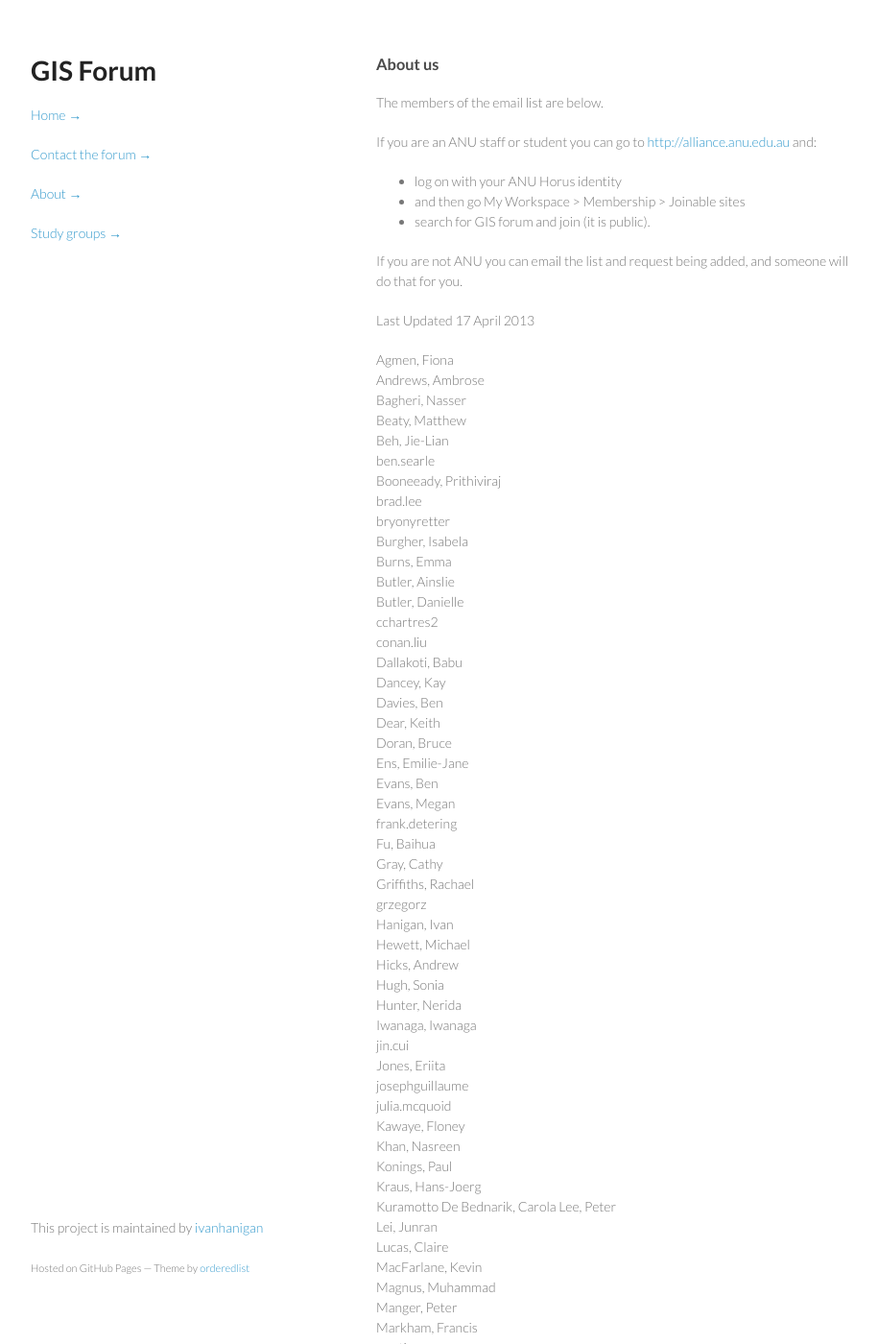
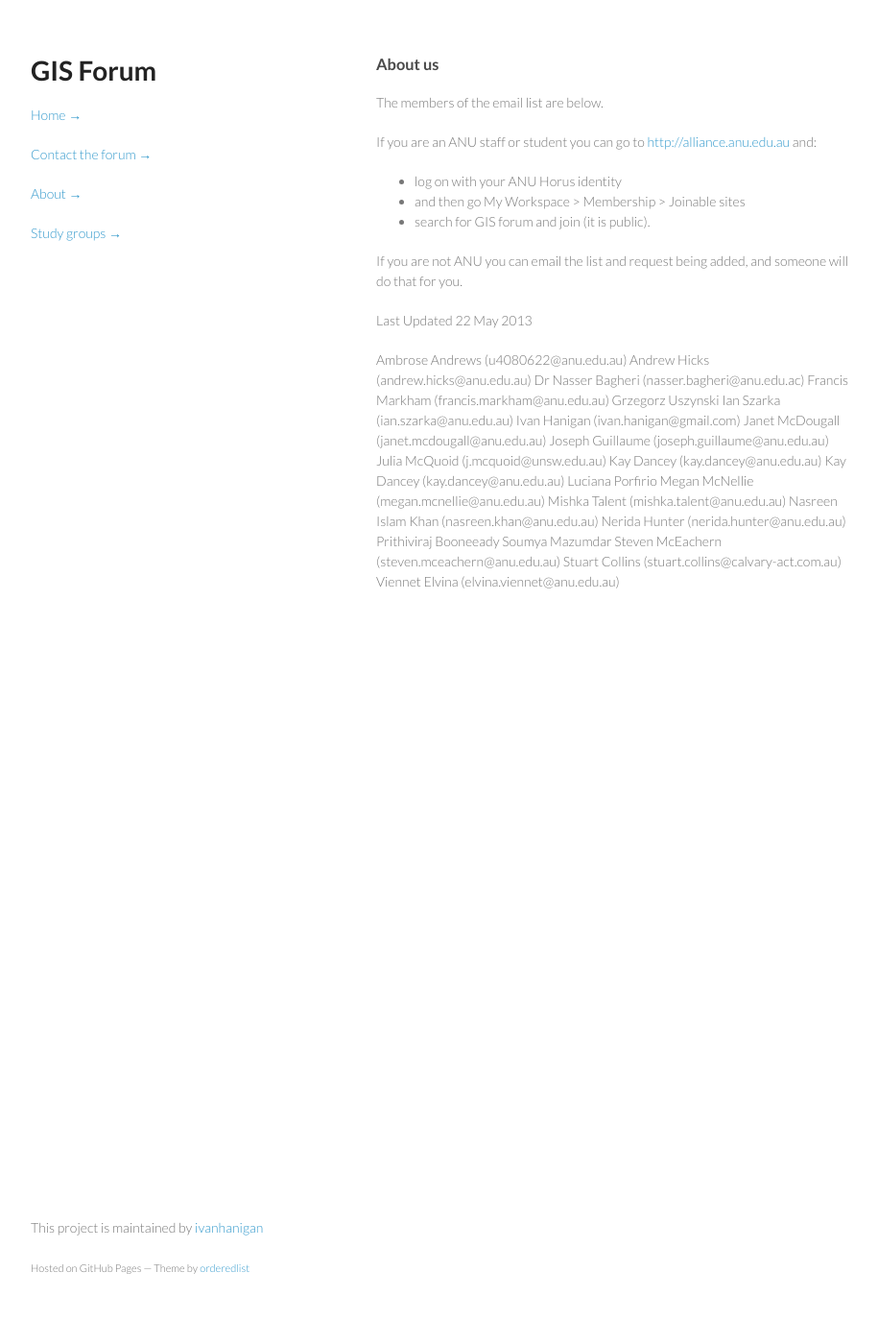
Before and after one commit to gis-forum/gis-forum.github.com, a Jekyll site: the page built from aboutus.md, in a window 1280 px wide and 1400 px high. Shown: the whole window at 96% size, without its empty margins (178-1093 px from the left). Built offline with Jekyll 4.4.1, drawn with Linux system fonts in a browser that asks for light colours; comment, search, counter and statistics services are not loaded; some of the changed text lies outside the part shown.

Commit message:
add new list of names after survey

```diff
--- a/aboutus.md
+++ b/aboutus.md
@@ -14,89 +14,28 @@
 
 If you are not ANU you can email the list and request being added, and someone will do that for you.
 
-Last Updated 17 April 2013
+Last Updated 22 May 2013
 
 
- Agmen, Fiona
- Andrews, Ambrose
- Bagheri, Nasser
- Beaty, Matthew
- Beh, Jie-Lian
- ben.searle
- Booneeady, Prithiviraj
- brad.lee
- bryonyretter
- Burgher, Isabela
- Burns, Emma
- Butler, Ainslie
- Butler, Danielle
- cchartres2
- conan.liu
- Dallakoti, Babu
- Dancey, Kay
- Davies, Ben
- Dear, Keith
- Doran, Bruce
- Ens, Emilie-Jane
- Evans, Ben
- Evans, Megan
- frank.detering
- Fu, Baihua
- Gray, Cathy
- Griffiths, Rachael
- grzegorz
- Hanigan, Ivan
- Hewett, Michael
- Hicks, Andrew
- Hugh, Sonia
- Hunter, Nerida
- Iwanaga, Iwanaga
- jin.cui
- Jones, Eriita
- josephguillaume
- julia.mcquoid
- Kawaye, Floney
- Khan, Nasreen
- Konings, Paul
- Kraus, Hans-Joerg
- Kuramotto De Bednarik, Carola
- Lee, Peter
- Lei, Junran
- Lucas, Claire
- MacFarlane, Kevin
- Magnus, Muhammad
- Manger, Peter
- Markham, Francis
- martin.young
- Mazumdar, Soumya
- McDougall, Janet
- McEachern, Steven
- McFarlane, Rosemary
- McNellie, Megan
- McQuoid, Julia
- Merrin, Linda
- Moon, Brenda
- Nizette, Mark
- Patrick, Marian
- peter.taylor
- Porfirio, Luciana
- Potter, Sandra
- Powell, Susan
- Rangkuti, Hasnani
- robert.davy
- Roberts, Simon
- Roberts, Steven
- robyn.kinghamedwards
- romcfarlane
- Sato, Chloe
- Singh Dillon, Wira
- ssilcot
- Stein, Janet
- stuart.collins.mail
- Szarka, Ian
- Talent, Mishka
- Tennant, Philip
- Thompson, Chris
- Van Bommel, Linda
- Viennet, Elvina
- Xiang, Fan
+Ambrose Andrews (u4080622@anu.edu.au)
+Andrew Hicks (andrew.hicks@anu.edu.au)
+Dr Nasser  Bagheri (nasser.bagheri@anu.edu.ac)
+Francis Markham (francis.markham@anu.edu.au)
+Grzegorz Uszynski
+Ian Szarka (ian.szarka@anu.edu.au)
+Ivan Hanigan (ivan.hanigan@gmail.com)
+Janet McDougall (janet.mcdougall@anu.edu.au)
+Joseph Guillaume (joseph.guillaume@anu.edu.au)
+Julia McQuoid (j.mcquoid@unsw.edu.au)
+Kay Dancey (kay.dancey@anu.edu.au)
+Kay Dancey (kay.dancey@anu.edu.au)
+Luciana Porfirio
+Megan McNellie (megan.mcnellie@anu.edu.au)
+Mishka Talent (mishka.talent@anu.edu.au)
+Nasreen Islam Khan (nasreen.khan@anu.edu.au)
+Nerida Hunter (nerida.hunter@anu.edu.au)
+Prithiviraj Booneeady
+Soumya Mazumdar
+Steven McEachern (steven.mceachern@anu.edu.au)
+Stuart Collins (stuart.collins@calvary-act.com.au)
+Viennet Elvina (elvina.viennet@anu.edu.au)
```
Also changed, not shown: gis-forum-overview.org (+24 -84 lines).
